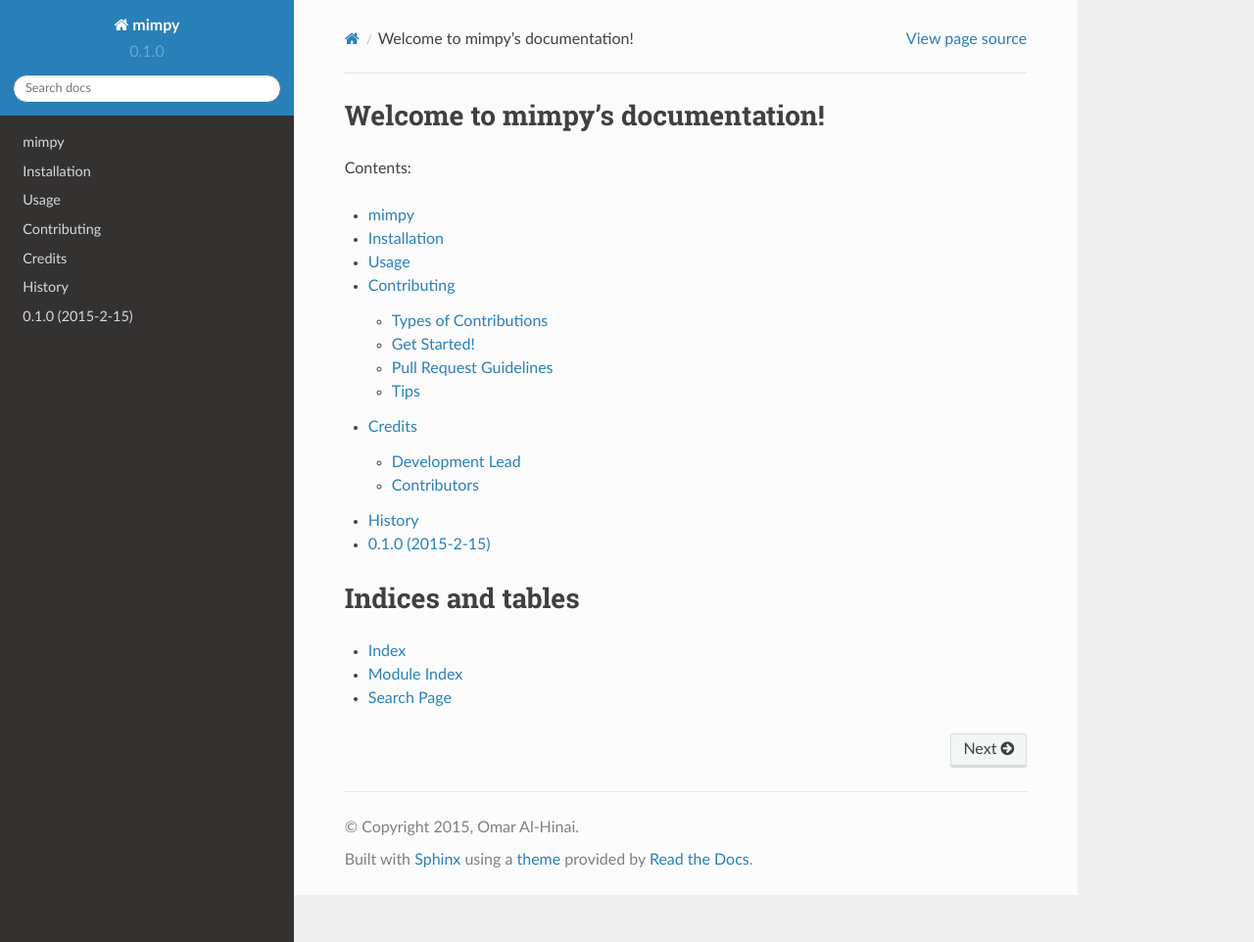
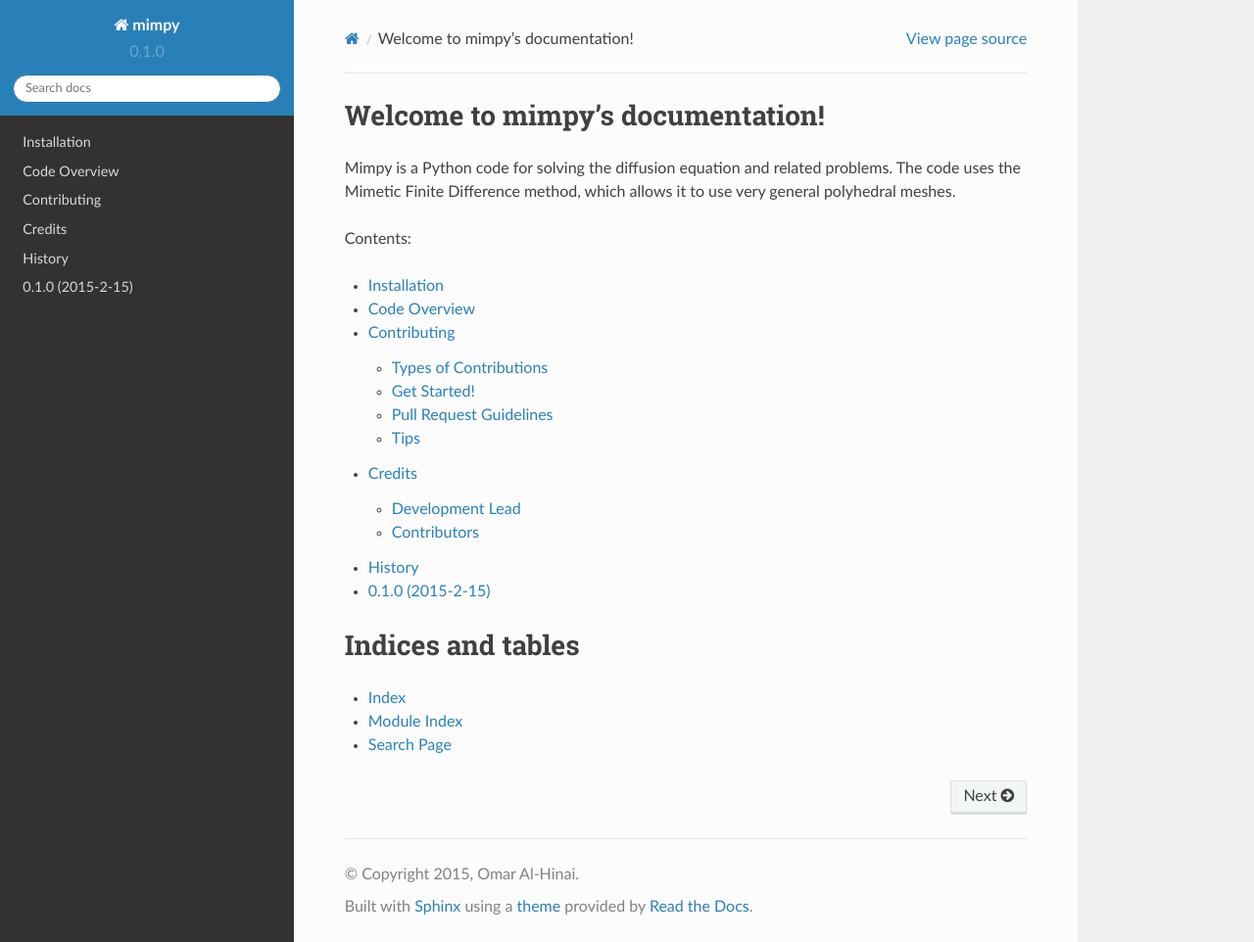
Before and after one commit to ohinai/mimpy, a Sphinx documentation site: the page built from docs/index.rst, in a window 1280 px wide and 962 px high. Shown: the whole window at 98% size. Built offline with Sphinx 7.4.7 and the Read the Docs theme 2.0.0, drawn with Linux system fonts in a browser that asks for light colours; pages that are not in the unit, such as notebooks, are missing from menus; the version number is read from the project's files by our own code.

Commit message:
adding basic code overview

```diff
--- a/docs/index.rst
+++ b/docs/index.rst
@@ -6,14 +6,18 @@
 Welcome to mimpy's documentation!
 ======================================
 
+Mimpy is a Python code for solving the diffusion equation and related problems.
+The code uses the Mimetic Finite Difference method, which allows it to use
+very general polyhedral meshes.
+
+
 Contents:
 
 .. toctree::
    :maxdepth: 2
 
-   readme
    installation
-   usage
+   codeoverview
    contributing
    authors
    history
```
Also changed, not shown: docs/codeoverview.rst (added, +38 -0 lines), docs/usage.rst (deleted, +0 -7 lines).
